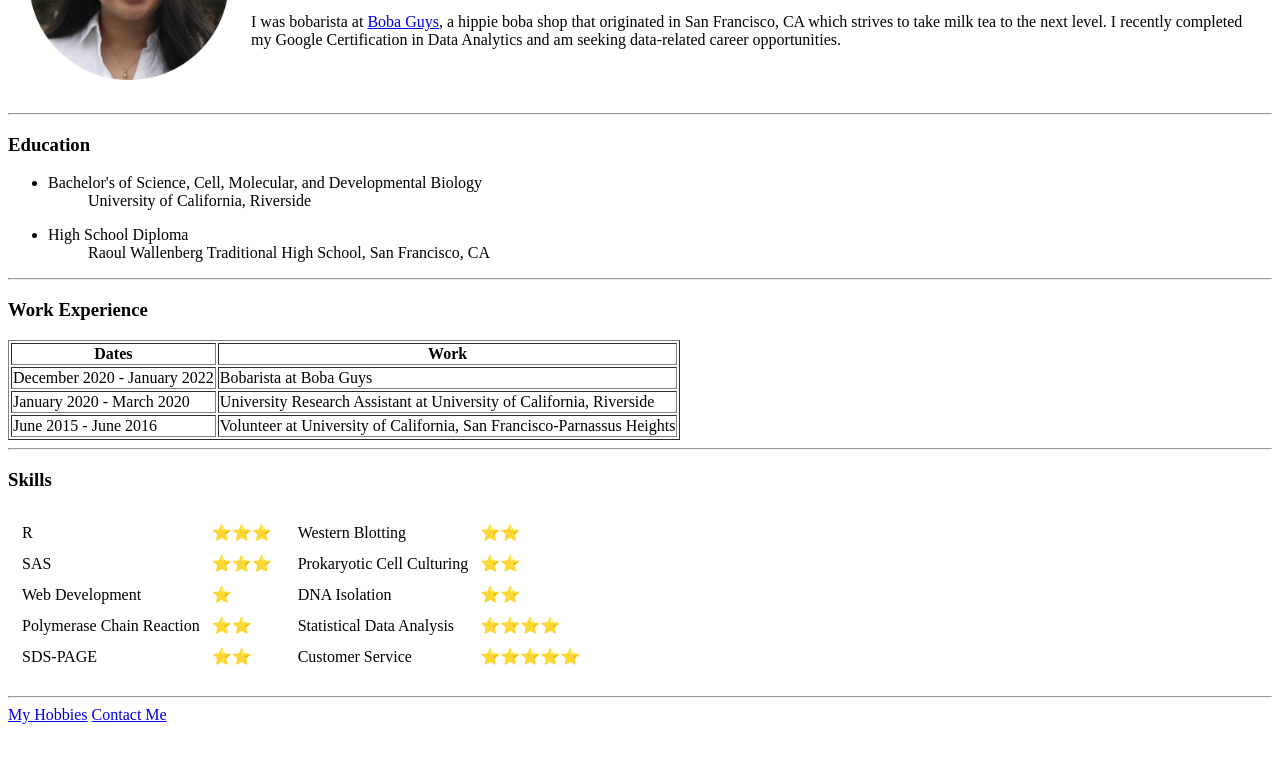
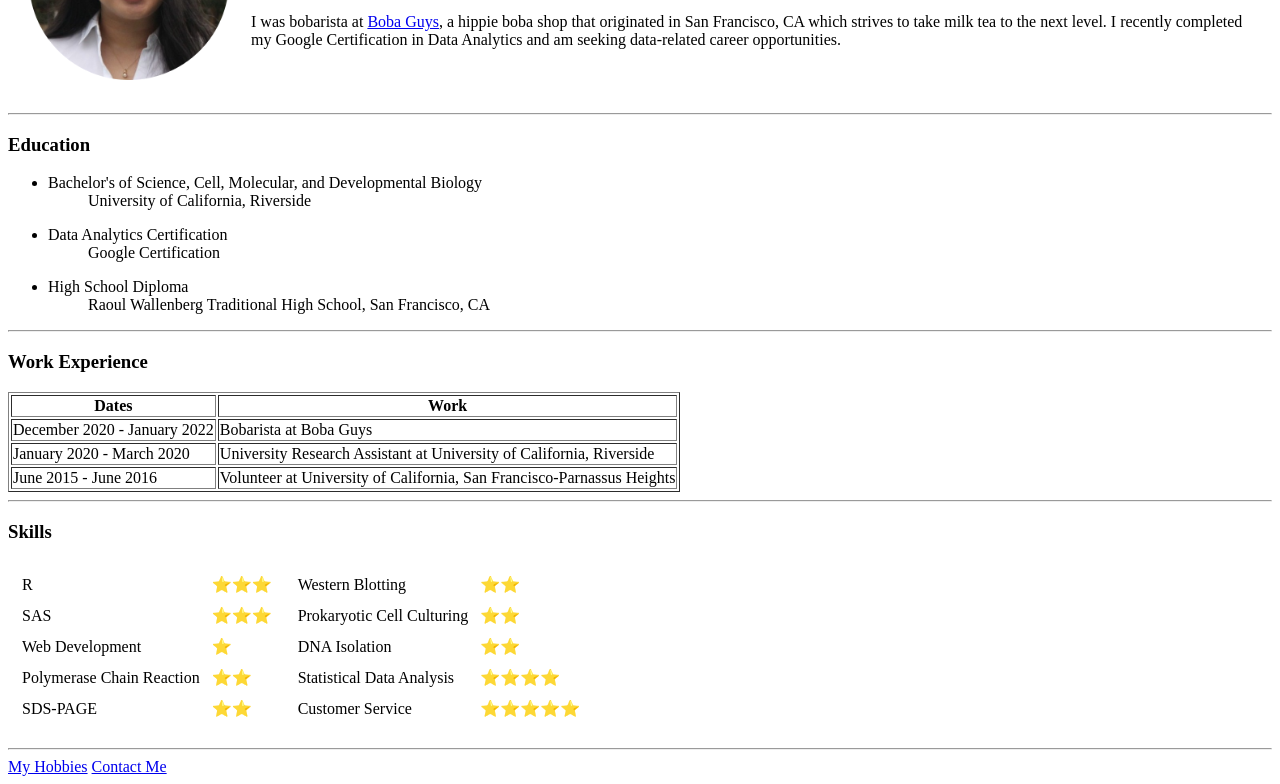
Before and after one commit to trishasunlin/mywebsite, a plain HTML site: page index.html in a window 1280 px wide. Shown: the part 149-933 px from the top of the page. Before the commit the page ends 881 px from the top, so only its background shows below. Drawn offline with Linux system fonts and the light colour scheme.

Commit message:
Update index.html

```diff
--- a/index.html
+++ b/index.html
@@ -41,6 +41,17 @@
       </li>
     </ul>
   </p>
+
+  <p>
+  <ul>
+    <li>
+      Data Analytics Certification
+    <ul>
+      Google Certification
+    </ul>
+  </li>
+</ul>
+</p>
 
   <p>
     <ul>
```
